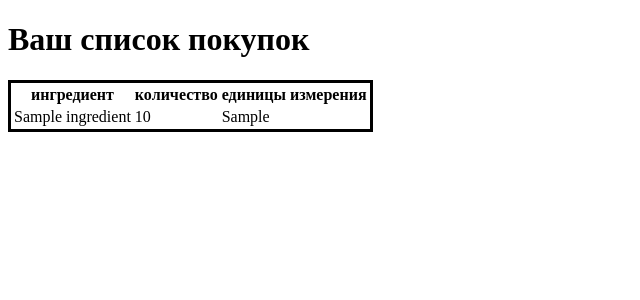
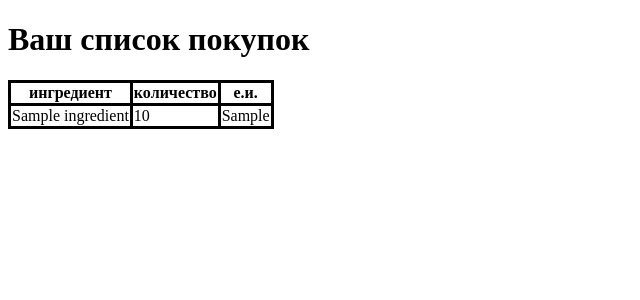
Before and after one commit to lukart80/foodgram-project-react, a Django app: template backend/recipes/templates/shopping-list.html in a window 1280 px wide. Shown: the top 300 px of the page, without its empty margins (0-640 px from the left). Run offline with Django 3.2, Linux system fonts and the light colour scheme; the template is opened without the code that fills it: most values are stand-ins (such as "Sample title", 1, 10 or a date in 2020).

```diff
--- a/backend/recipes/templates/shopping-list.html
+++ b/backend/recipes/templates/shopping-list.html
@@ -3,18 +3,17 @@
 
 <body>
     <h1>Ваш список покупок</h1>
-    <table style="border: solid">
+    <table style="border: solid; border-collapse: collapse">
         <thead>
-            <th>ингредиент</th>
-            <th>количество</th>
-            <th>единицы измерения</th>
+            <th style="border: solid; border-collapse: collapse">ингредиент</th>
+            <th style="border: solid; border-collapse: collapse">количество</th>
+            <th style="border: solid; border-collapse: collapse">е.и.</th>
         </thead>
         {% for ingredient, data in shopping_list_dict.items %}
-        <tr>
-            <td>{{ ingredient }}</td>
-            <td>{{ data.amount }}</td>
-
-            <td>{{ data.measurement_unit }}</td>
+        <tr style="border: solid">
+            <td style="border: solid">{{ ingredient }}</td>
+            <td style="border: solid">{{ data.amount }}</td>
+            <td style="border: solid">{{ data.measurement_unit }}</td>
         </tr>
         {% endfor %}
 
```
Also changed, not shown: backend/recipes/serializers.py (+20 -0 lines).
